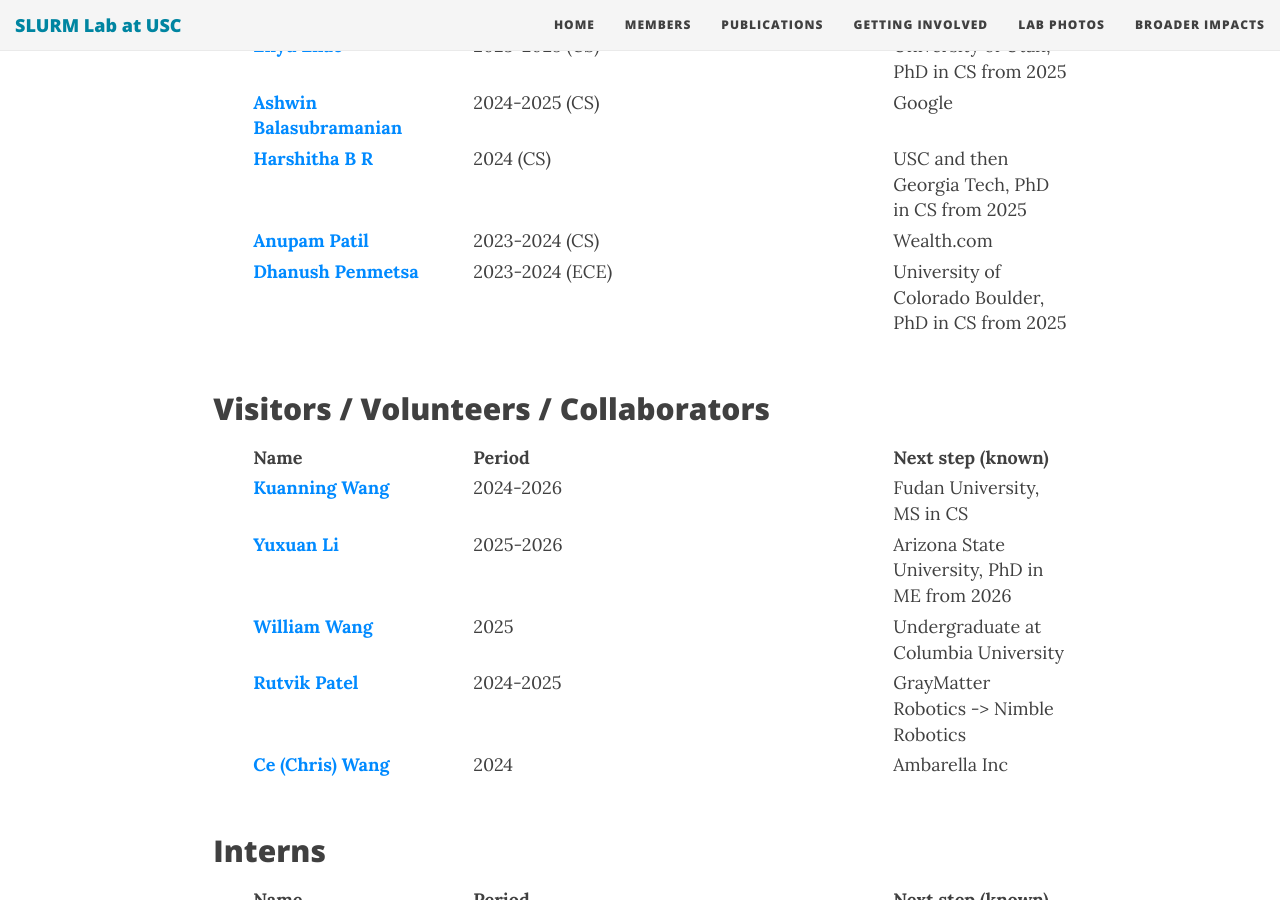
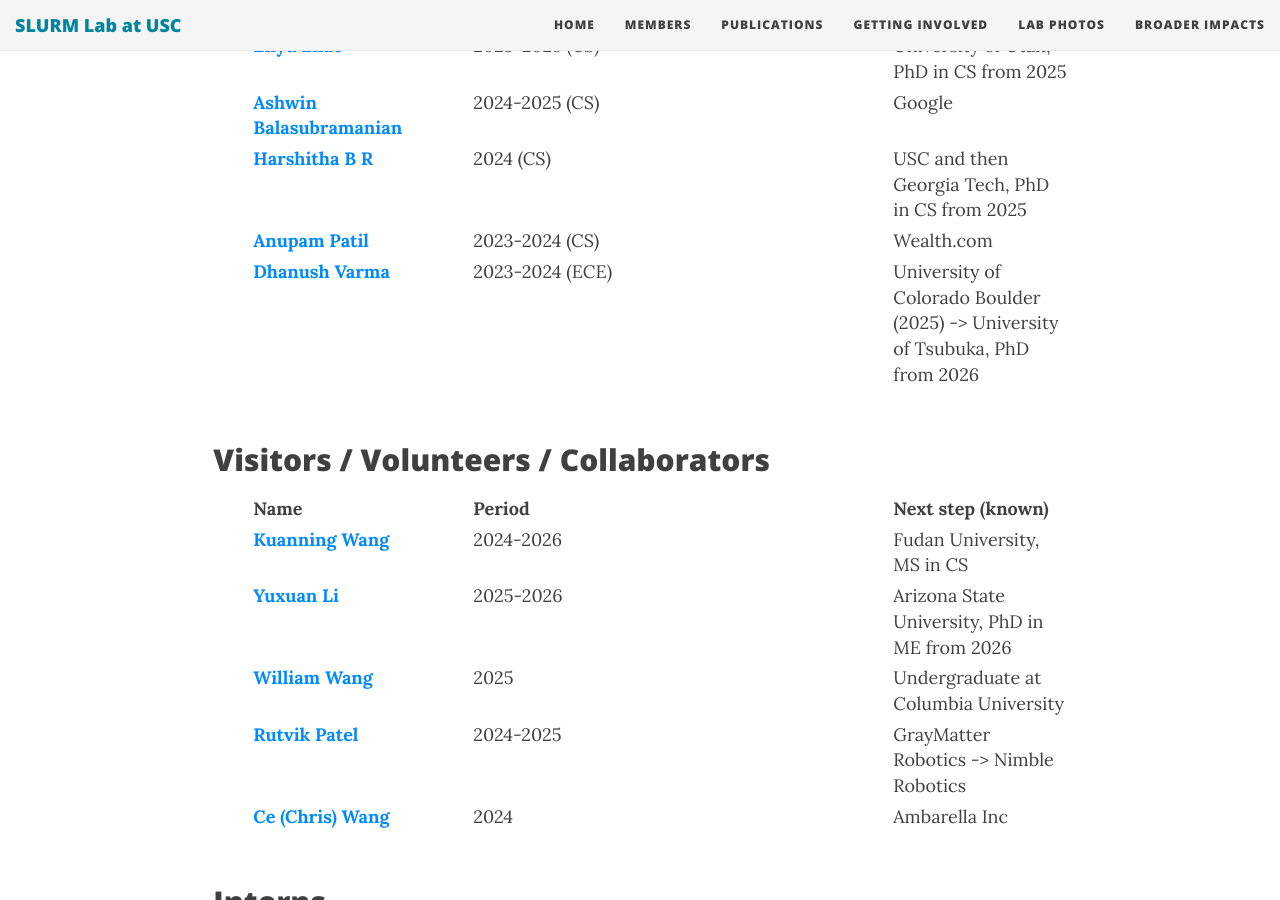
Before and after one commit to slurm-lab-usc/slurm-lab-usc.github.io, a Jekyll site: the page built from members.md, in a window 1280 px wide and 900 px high, scrolled down 4784 px. Built offline with Jekyll 4.4.1, drawn with Linux system fonts in a browser that asks for light colours; nearby versions of some CDN libraries.

Commit message:
Edit member information for Dhanush Varma

```diff
--- a/members.md
+++ b/members.md
@@ -229,10 +229,10 @@ members:
             web_url: https://www.linkedin.com/in/anupam-patil-114b841b0/
             period: 2023-2024 (CS)
             next_step: Wealth.com
-          - name: Dhanush Penmetsa
+          - name: Dhanush Varma
             web_url: https://www.linkedin.com/in/dhanush-varma/
             period: 2023-2024 (ECE)
-            next_step: University of Colorado Boulder, PhD in CS from 2025
+            next_step: University of Colorado Boulder (2025) -> University of Tsubuka, PhD from 2026
 
       - name: Visitors / Volunteers / Collaborators
         full: False
```
